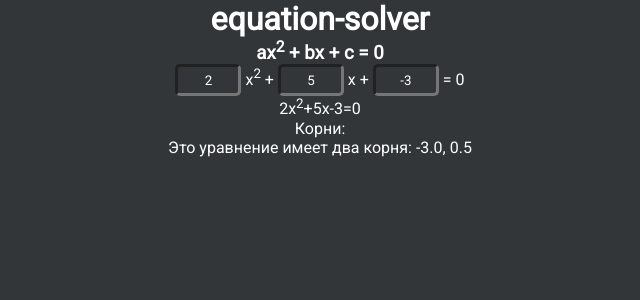
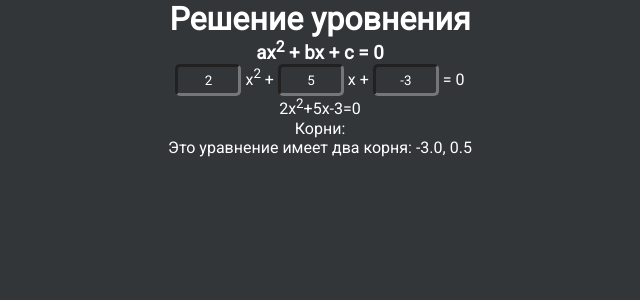
Before and after one commit to Zhannet97/cloudcloud, a Flask app: page / in a window 1280 px wide. Shown: the top 300 px of the page, without its empty margins (320-960 px from the left). Run offline with Flask 2, Linux system fonts and the light colour scheme.

Commit message:
Update index.html

```diff
--- a/templates/index.html
+++ b/templates/index.html
@@ -77,7 +77,7 @@
     </script>
   </head>
   <body>
-    <h1>equation-solver</h1>
+    <h1>Решение уровнения</h1>
     <h3>ax<sup>2</sup> + bx + c = 0</h3>
     <div>
     	<form method="POST">
```
